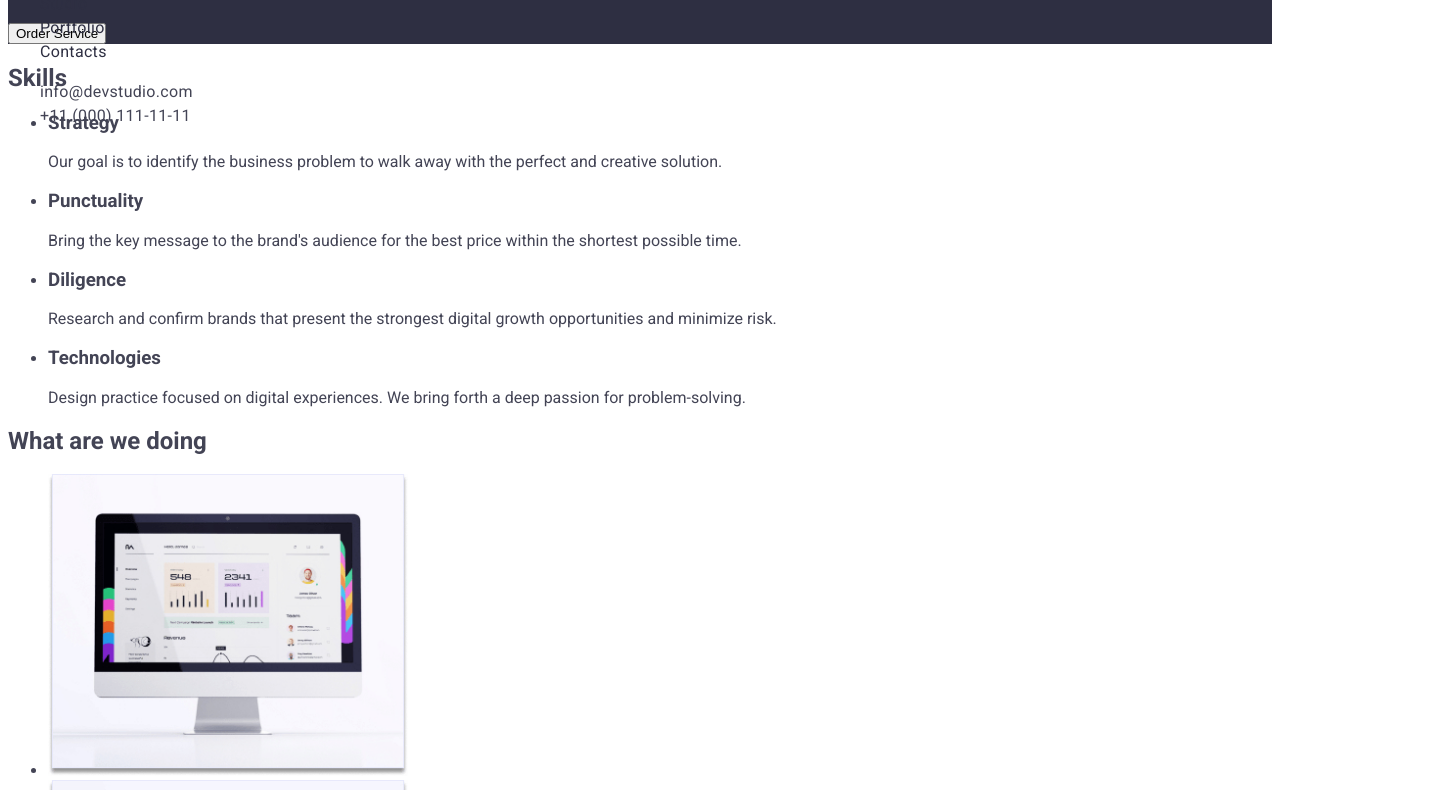
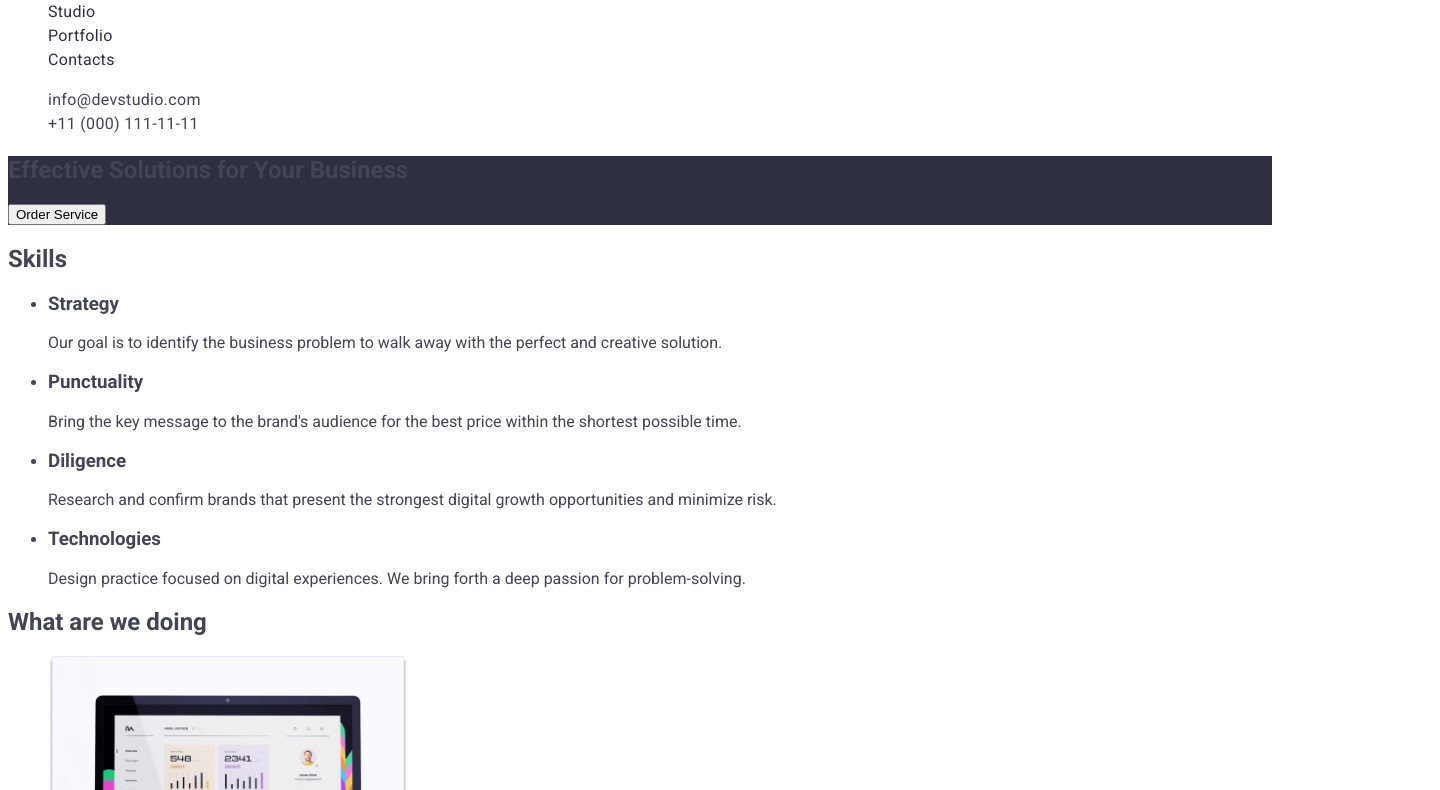
Before and after one commit to Kimmimaru/goit-markup-hw-02, a plain HTML site: page index.html in a window 1280 px wide. Shown: the part 45-835 px from the top of the page, 1440 px wide, since content can reach past the window. Drawn offline with Linux system fonts and the light colour scheme.

Commit message:
Update styles.css

```diff
--- a/css/styles.css
+++ b/css/styles.css
@@ -4,13 +4,7 @@ body {
     background-color:#FFFFFF;
 }
 
-header {
-    position: absolute;
-    width: 1440px;
-    height: 72px;
-    left: 0px;
-    top: 0px;
-}
+
 
 .logo {
     font-family: "Raleway", sans-serif;
```
